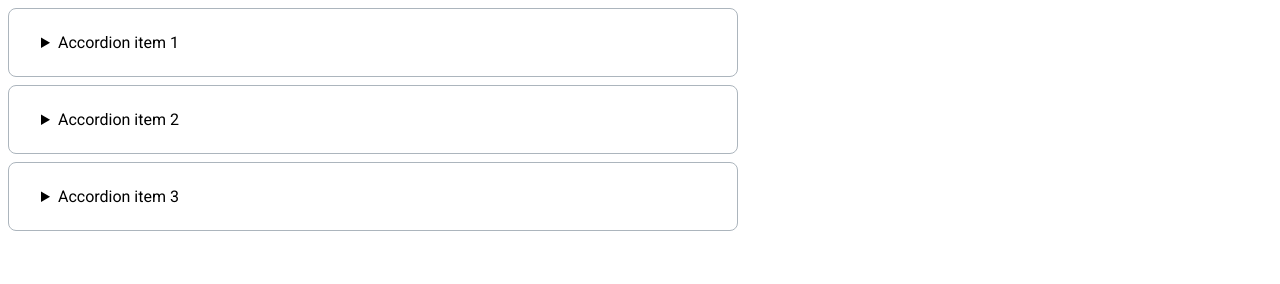
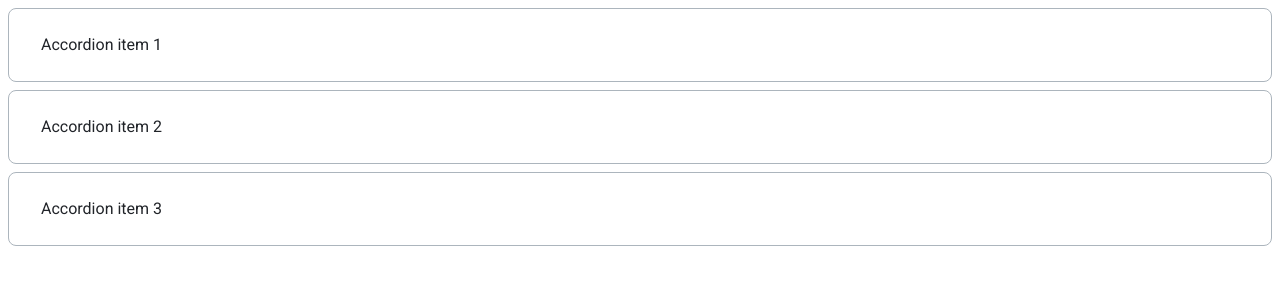
Before and after one commit to lialia-ru/htmlcss-20221107_lialia-ru, a website: page 03-lection1/02-accordion/index.html in a window 1280 px wide. Drawn offline with Linux system fonts and the light colour scheme.

Commit message:
I saw result

```diff
--- a/03-lection1/02-accordion/accordion.css
+++ b/03-lection1/02-accordion/accordion.css
@@ -1,29 +1,46 @@
 /* Стилизация аккордеона */
 
+.accordion {}
 
-.container {
-    max-width: 730px;
+.accordion__item {
+    border: 1px solid #ACB5BD;
+    box-sizing: border-box;
+    border-radius: 8px;
     margin-bottom: 8px;
-    box-sizing: border-box;
 }
 
-.wrapper :last-child {
-    margin-bottom: 0px;
+.accordion__item:last-child {
+    margin-bottom: 0;
 }
 
-.accordion {
-    border: 1px solid var(--grey-3);
-    border-radius: 8px;
+.accordion__summary {
+    display: block;
+    /* padding, а не margin, так как хотим, чтобы область оставалась кликабельной */
+    padding: 24px 32px;
+    cursor: pointer;
+    outline: none;
+
+    font-size: 16px;
+    line-height: 24px;
+    color: #212429;
 }
 
-.accordion__item {
-    font-size: 16px;
-    padding: 24px 0 24px 32px;
+.accordion__item[open] .accordion__summary {
+    padding-bottom: 16px;
+}
+/* За стрелочку в summary отвечает псевдоэлемент ::-webkit-details-marker. нестандартный псевдоэлемент Google Chrome */
+.accordion__summary::-webkit-details-marker {
+    display: none;
+}
+
+.accordion__content {
+    padding: 0 32px 32px;
 }
 
 .accordion__text {
-    padding: 0 49px 32px 32px;
     margin: 0;
-    color: var(--grey-4);
+
+    font-size: 16px;
     line-height: 24px;
+    color: #495057;
 }
--- a/03-lection1/02-accordion/index.html
+++ b/03-lection1/02-accordion/index.html
@@ -6,41 +6,34 @@
         <link rel="stylesheet" href="./accordion.css">
     </head>
     <body>
-        <div class="wrapper">
-            <div class="container">
-                <details class="accordion">
-                    <summary class="accordion__item item_1">
+        <div class="accordion">
+            <details class="accordion__item">
+                <summary class="accordion__summary">
                     Accordion item 1
                 </summary>
-                    <p class="accordion__text">
+                <p class="accordion__content">
                     Amet minim mollit non deserunt ullamco est sit aliqua dolor do amet sint. Velit officia consequat duis enim velit mollit. Exercitation veniam consequat sunt nostrud amet.
                 </p>
             </details>
-            </div>
 
-            <div class="container">
-                <details class="accordion">
-                    <summary class="accordion__item item_2">
+            <details class="accordion__item">
+                <summary class="accordion__summary">
                     Accordion item 2
                 </summary>
-                    <p class="accordion__text">
+                <p class="accordion__content">
                     Amet minim mollit non deserunt ullamco est sit aliqua dolor do amet sint. Velit officia consequat duis enim velit mollit. Exercitation veniam consequat sunt nostrud amet.
                 </p>
             </details>
-            </div>
 
-            <div class="container">
-                <details class="accordion">
-                    <summary class="accordion__item item_3">
+            <details class="accordion__item">
+                <summary class="accordion__summary">
                     Accordion item 3
                 </summary>
-                    <p class="accordion__text">
+                <p class="accordion__content">
                     Amet minim mollit non deserunt ullamco est sit aliqua dolor do amet sint. Velit officia consequat duis enim velit mollit. Exercitation veniam consequat sunt nostrud amet.
                 </p>
             </details>
+
         </div>
-        </div>
-
-
     </body>
 </html>
```
Lines whose indentation alone changed are shown as unchanged.
